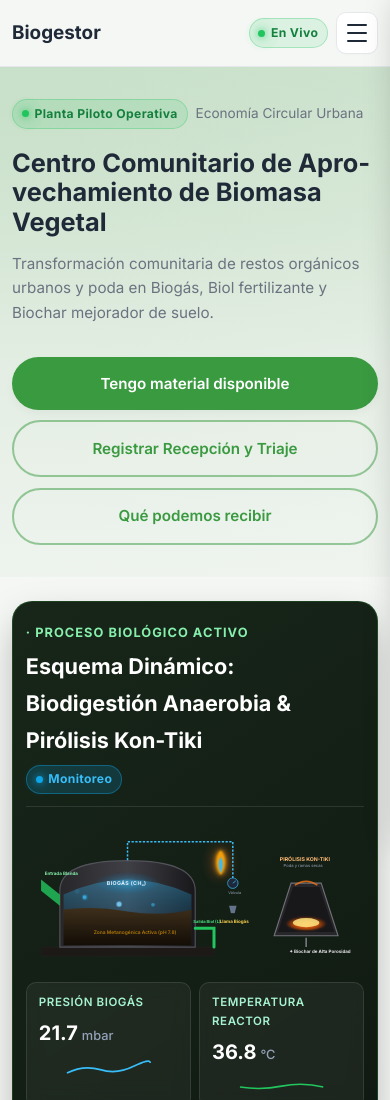
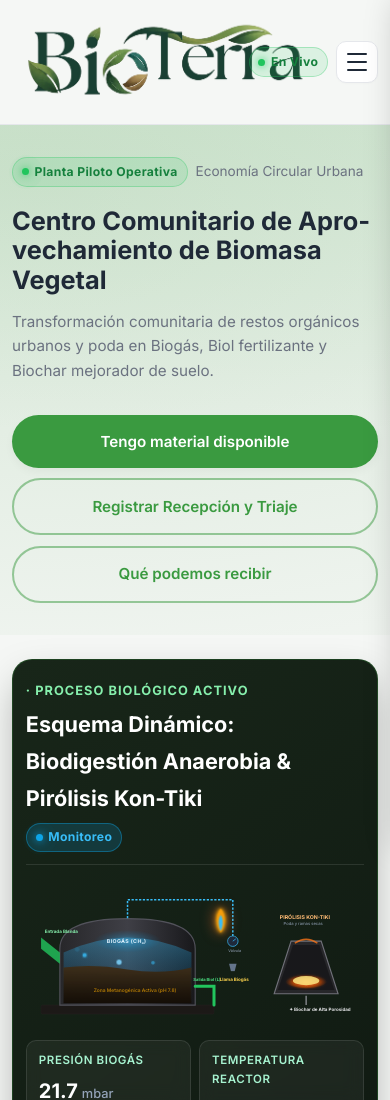
Before and after one commit to Yeko04/biogestor, a plain HTML site: page index.html in a window 390 px wide. Shown: the top 1100 px of the page. Drawn offline with nearby package versions, Linux system fonts and the light colour scheme.

Commit message:
feat: Change in responsive.css to add the logo section

```diff
--- a/css/responsive.css
+++ b/css/responsive.css
@@ -55,6 +55,15 @@ html, body {
   white-space: nowrap;
   overflow: hidden;
   text-overflow: ellipsis;
+}
+
+.nav-logo {
+  display: inline-flex;
+  align-items: center;
+  justify-content: center;
+  width: 300px;
+  height: 100px;
+  overflow: hidden;
 }
 
 .nav-actions {
--- a/index.html
+++ b/index.html
@@ -22,8 +22,9 @@
   <header class="navbar">
     <div class="container nav-container">
       <div class="nav-brand">
-        <span class="nav-brand-title">Biogestor</span>
-        <span class="nav-brand-subtitle">Aprovechamiento de Biomasa</span>
+        <a href="#inicio" class="nav-logo">
+          <img src="assets/BioTerra Logo.png" class="nav-logo-img">
+        </a>
       </div>
       <div class="nav-actions">
         <span class="led-badge" title="Persistencia activa en localStorage">
```
Also changed, not shown: assets/BioTerra Logo.png (renamed from img/BioTerra Logo.png).
